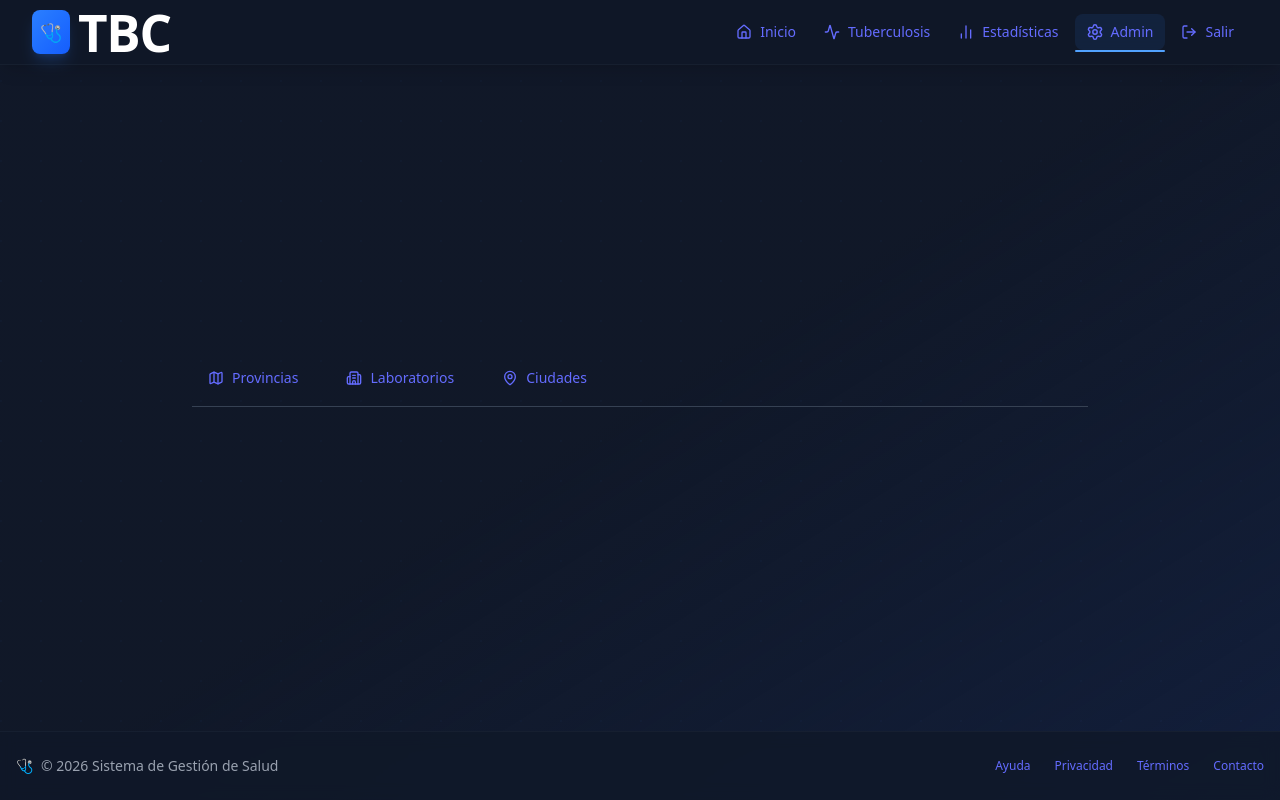
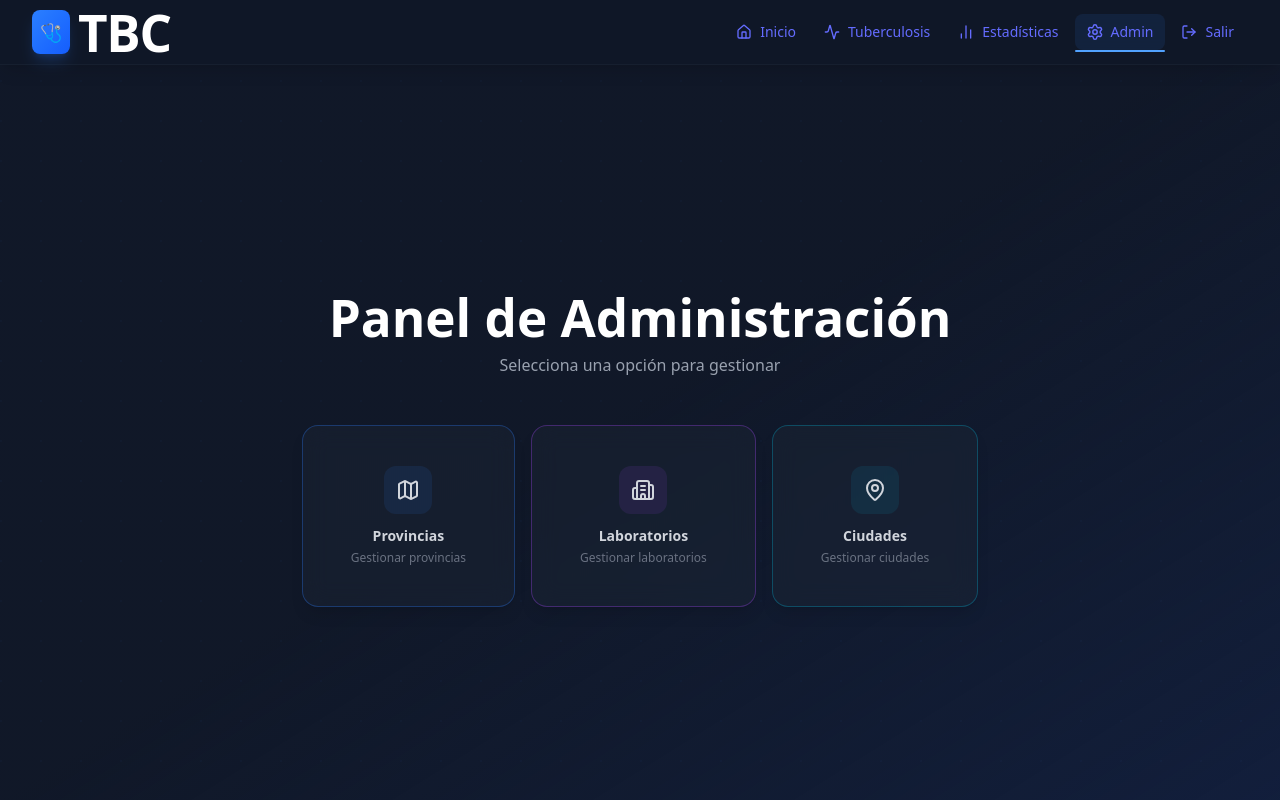
Before and after one commit to AsistenteTbc/FRONTEND-TESIS, a React (Vite) app: page /admin in a window 1280 px wide. Shown: the top 800 px of the page. Built offline with nearby package versions, Linux system fonts and the light colour scheme; sample sign-in values are in the browser's storage.

Commit message:
Modificaciones en el front

```diff
--- a/index.html
+++ b/index.html
@@ -2,7 +2,7 @@
 <html lang="en">
   <head>
     <meta charset="UTF-8" />
-    <link rel="icon" type="image/svg+xml" href="/vite.svg" />
+    <link rel="icon" href="https://fav.farm/🏥" />
     <meta
       name="viewport"
       content="width=device-width, initial-scale=1.0, user-scalable=no"
--- a/src/App.tsx
+++ b/src/App.tsx
@@ -11,11 +11,11 @@ import { Layout } from "./components/layout/Layout";
 // Páginas Públicas
 import WizardPage from "./pages/WizardPage";
 import TuberculosisInfo from "./pages/TuberculosisInfo";
-import Login from "./pages/admin/Login"; // Asegúrate de que la ruta sea correcta (ej: ../pages/TuberculosisLogin o Login)
+import Login from "./pages/admin/Login";
 
 // Páginas Privadas (Admin/Dashboard)
 import Dashboard from "./pages/DashboardPage";
-import { AdminMenu } from "./pages/admin/AdminMenu";
+import AdminHome from "./pages/admin/AdminHome";
 import AdminCities from "./pages/admin/AdminCities";
 import AdminLabs from "./pages/admin/AdminLabs";
 import AdminProvinces from "./pages/admin/AdminProvince";
@@ -48,7 +48,7 @@ function App() {
           {/* Si no estás logueado, ProtectedRoute te manda al Login */}
           <Route element={<ProtectedRoute />}>
             {/* Rutas de Admin */}
-            <Route path="/admin" element={<AdminMenu />} />
+            <Route path="/admin" element={<AdminHome />} />
             <Route path="/admin/cities" element={<AdminCities />} />
             <Route path="/admin/laboratorios" element={<AdminLabs />} />
             <Route path="/admin/provinces" element={<AdminProvinces />} />
--- a/src/components/layout/Layout.tsx
+++ b/src/components/layout/Layout.tsx
@@ -1,4 +1,4 @@
-import React from 'react';
+import React, { useEffect } from 'react'; // <--- Importar useEffect
 import { Navbar } from './Navbar';
 import { useLocation } from 'react-router-dom';
 import { useWizardContext } from '../../context/WizardContext';
@@ -11,10 +11,30 @@ export const Layout: React.FC<LayoutProps> = ({ children }) => {
   const location = useLocation();
   const { isResultStep } = useWizardContext();
 
+  // 1. Lógica para cambiar el título de la pestaña
+  useEffect(() => {
+    const routeTitles: { [key: string]: string } = {
+      '/': 'Inicio',
+      '/tuberculosis': 'Tuberculosis',
+      '/dashboard': 'Estadísticas',
+      '/login': 'Login',
+    };
+
+    // Verificación especial para rutas de Admin que empiezan con /admin
+    let currentTitle = routeTitles[location.pathname] || 'TBC Portal';
+
+    if (location.pathname.startsWith('/admin')) {
+      currentTitle = 'Admin';
+    }
+
+    document.title = `${currentTitle} | Sistema de Salud`;
+  }, [location]);
+
   // Definimos si es la página de estadísticas
   const isDashboard = location.pathname === '/dashboard';
   const isLogin = location.pathname === '/login';
   const isTuberculosis = location.pathname === '/tuberculosis';
+  const isAdmin = location.pathname.startsWith('/admin');
 
   return (
     <div className="min-h-screen bg-gray-900 flex flex-col font-sans text-white relative">
@@ -32,11 +52,11 @@ export const Layout: React.FC<LayoutProps> = ({ children }) => {
       {/* Main Content Dinámico */}
       <main className={`
         flex-grow flex relative z-10 px-4 pt-24 pb-8
-        ${isDashboard || isTuberculosis || isResultStep ? 'items-start justify-start' : 'items-center justify-center'}
+        ${isDashboard || isTuberculosis || isResultStep || isAdmin ? 'items-start justify-start' : 'items-center justify-center'}
       `}>
         <div className={`
           w-full transition-all duration-300
-          ${isDashboard || isTuberculosis || isResultStep ? 'max-w-full px-2 md:px-6' : 'max-w-4xl'}
+          ${isDashboard || isTuberculosis || isResultStep || isAdmin ? 'max-w-full px-2 md:px-6' : 'max-w-4xl'}
           ${isLogin ? 'max-w-md' : ''}
         `}>
           {children}
--- /dev/null
+++ b/src/pages/admin/AdminHome.tsx
@@ -0,0 +1,49 @@
+import React, { useState } from "react";
+import { AdminMenu } from "./AdminMenu";
+import AdminCities from "./AdminCities";
+import AdminLabs from "./AdminLabs";
+import AdminProvinces from "./AdminProvince";
+
+const AdminHome = () => {
+  const [selectedAdmin, setSelectedAdmin] = useState<string | null>(null);
+
+  // Mapeo de rutas a componentes
+  const adminComponents: { [key: string]: React.ReactNode } = {
+    "/admin/laboratorios": <AdminLabs />,
+    "/admin/cities": <AdminCities />,
+    "/admin/provinces": <AdminProvinces />,
+  };
+
+  // Si no hay selección, mostrar los 3 botones centrados
+  if (!selectedAdmin) {
+    return (
+      <div className="w-full min-h-screen flex items-center justify-center pt-0 pb-12">
+        <div className="animate-fadeIn text-center">
+          <h1 className="text-4xl font-bold text-white mb-2">Panel de Administración</h1>
+          <p className="text-gray-400 mb-12">Selecciona una opción para gestionar</p>
+          <div onClick={(e) => {
+            const target = e.target as HTMLAnchorElement;
+            const href = target.getAttribute("href");
+            if (href) {
+              e.preventDefault();
+              setSelectedAdmin(href);
+            }
+          }}>
+            <AdminMenu />
+          </div>
+        </div>
+      </div>
+    );
+  }
+
+  // Si hay selección, mostrar menú arriba (con animación de subida) y el contenido
+  return (
+    <div className="w-full">
+      <div className="animate-menuSlideUp">
+        {adminComponents[selectedAdmin]}
+      </div>
+    </div>
+  );
+};
+
+export default AdminHome;
--- a/src/pages/admin/AdminLabs.tsx
+++ b/src/pages/admin/AdminLabs.tsx
@@ -80,7 +80,7 @@ const AdminLabs = () => {
     {
       header: "Nombre",
       accessorKey: "name" as keyof ILaboratorio,
-      className: "font-medium text-lg",
+      className: "text-gray-300 flex items-center gap-1",
     },
     {
       header: "Ubicación y Contacto",
@@ -134,36 +134,40 @@ const AdminLabs = () => {
   ];
 
   return (
-    <div className="p-6 bg-gray-900 text-white min-h-screen pt-24">
+    <div className="w-full min-h-screen pt-24">
+      <div className="px-4 md:px-8 lg:px-12 mb-8">
         <AdminMenu />
 
-      <div className="flex justify-between items-center mb-6">
-        <h2 className="text-2xl font-bold">Gestión de Laboratorios</h2>
+        <div className="flex flex-col md:flex-row md:justify-between md:items-center gap-4 mt-6">
+          <h2 className="text-2xl md:text-3xl font-bold text-white">Gestión de Laboratorios</h2>
           <button
             onClick={() => {
               setFormData(initialForm);
               setIsModalOpen(true);
             }}
-          className="bg-blue-600 hover:bg-blue-500 px-4 py-2 rounded flex gap-2 transition-colors"
+            className="bg-blue-600 hover:bg-blue-500 px-4 py-2 rounded flex gap-2 transition-colors font-semibold w-fit"
           >
             <Plus size={18} /> Nuevo Laboratorio
           </button>
         </div>
+      </div>
 
+      <div className="animate-slideUp">
         <Table
           data={labs}
           columns={columns}
           emptyMessage="No hay laboratorios registrados."
         />
+      </div>
 
       <Modal
         isOpen={isModalOpen}
         onClose={() => setIsModalOpen(false)}
         title={formData.id ? "Editar Laboratorio" : "Crear Laboratorio"}
       >
-        <form onSubmit={handleSubmit} className="flex flex-col gap-4">
+        <form onSubmit={handleSubmit} className="flex flex-col gap-3">
           <input
-            className="input-std"
+            className="w-full bg-gray-700 p-2 rounded text-white border border-gray-600 focus:outline-none focus:border-blue-500"
             placeholder="Nombre"
             value={formData.name}
             onChange={(e) => setFormData({ ...formData, name: e.target.value })}
@@ -172,36 +176,35 @@ const AdminLabs = () => {
 
           {/* DIRECCIÓN (TEXTO) */}
           <div>
-            <label className="text-xs text-gray-400 ml-1">Dirección</label>
             <input
-              className="input-std"
-              placeholder="Ej: Av. Santa Fe 1234, Ciudad"
+              className="w-full bg-gray-700 p-2 rounded text-white border border-gray-600 focus:outline-none focus:border-blue-500"
+              placeholder="Dirección (Ej: Av. Santa Fe 1234, Ciudad)"
               value={formData.address}
               onChange={(e) =>
                 setFormData({ ...formData, address: e.target.value })
               }
               required
             />
-            <p className="text-[10px] text-gray-500 mt-1 ml-1">
+            <p className="text-[9px] text-gray-500 mt-0.5 ml-1">
               * Ingresa la dirección y luego marca el punto exacto en el mapa.
             </p>
           </div>
 
           {/* 👇 MAPA + INPUTS MANUALES */}
           <div className="border border-gray-600 rounded p-2 bg-gray-800">
-            <div className="flex justify-between items-end mb-2 gap-4">
+            <div className="flex justify-between items-end mb-2 gap-2">
               <span className="text-xs font-bold text-blue-400 mb-2">
                 Ubicación Exacta
               </span>
 
               {/* Inputs Editables de Latitud y Longitud */}
-              <div className="flex gap-2">
+              <div className="flex gap-1">
                 <div className="flex flex-col">
-                  <label className="text-[10px] text-gray-400">Latitud</label>
+                  <label className="text-[9px] text-gray-400">Latitud</label>
                   <input
                     type="number"
-                    step="any" // Importante para permitir decimales largos
-                    className="bg-gray-700 text-white text-xs p-1 rounded border border-gray-600 w-24 focus:border-blue-500 outline-none"
+                    step="any"
+                    className="bg-gray-700 text-white text-xs p-1 rounded border border-gray-600 w-16 focus:border-blue-500 outline-none"
                     value={formData.latitude || ""}
                     onChange={(e) =>
                       handleLocationChange(
@@ -212,11 +215,11 @@ const AdminLabs = () => {
                   />
                 </div>
                 <div className="flex flex-col">
-                  <label className="text-[10px] text-gray-400">Longitud</label>
+                  <label className="text-[9px] text-gray-400">Longitud</label>
                   <input
                     type="number"
                     step="any"
-                    className="bg-gray-700 text-white text-xs p-1 rounded border border-gray-600 w-24 focus:border-blue-500 outline-none"
+                    className="bg-gray-700 text-white text-xs p-1 rounded border border-gray-600 w-16 focus:border-blue-500 outline-none"
                     value={formData.longitude || ""}
                     onChange={(e) =>
                       handleLocationChange(
@@ -229,16 +232,18 @@ const AdminLabs = () => {
               </div>
             </div>
 
+            <div className="h-40 rounded overflow-hidden">
               <LocationPicker
                 onLocationChange={handleLocationChange}
                 initialLat={formData.latitude}
                 initialLng={formData.longitude}
               />
             </div>
+          </div>
 
-          <div className="grid grid-cols-2 gap-4">
+          <div className="grid grid-cols-2 gap-2">
             <input
-              className="input-std"
+              className="w-full bg-gray-700 p-2 rounded text-white border border-gray-600 focus:outline-none focus:border-blue-500"
               placeholder="Teléfono"
               value={formData.phone}
               onChange={(e) =>
@@ -246,7 +251,7 @@ const AdminLabs = () => {
               }
             />
             <input
-              className="input-std"
+              className="w-full bg-gray-700 p-2 rounded text-white border border-gray-600 focus:outline-none focus:border-blue-500"
               placeholder="Horario"
               value={formData.horario}
               onChange={(e) =>
@@ -256,7 +261,7 @@ const AdminLabs = () => {
           </div>
 
           <select
-            className="input-std"
+            className="w-full bg-gray-700 p-2 rounded text-white border border-gray-600 focus:outline-none focus:border-blue-500 cursor-pointer"
             value={formData.provinceId}
             onChange={(e) =>
               setFormData({ ...formData, provinceId: Number(e.target.value) })
@@ -275,11 +280,11 @@ const AdminLabs = () => {
             <button
               type="button"
               onClick={() => setIsModalOpen(false)}
-              className="btn-secondary"
+              className="flex-1 backdrop-blur-sm bg-gray-500/20 hover:bg-gray-500/30 border border-gray-500/30 hover:border-gray-500/50 p-2 rounded-xl transition-all font-semibold text-white"
             >
               Cancelar
             </button>
-            <button type="submit" className="btn-primary">
+            <button type="submit" className="flex-1 backdrop-blur-sm bg-purple-500/20 hover:bg-purple-500/30 border border-purple-500/30 hover:border-purple-500/50 p-2 rounded-xl transition-all font-semibold text-white">
               Guardar
             </button>
           </div>
--- a/src/pages/admin/AdminMenu.tsx
+++ b/src/pages/admin/AdminMenu.tsx
@@ -1,44 +1,94 @@
 import { Link, useLocation } from "react-router-dom";
-import { Map, Building2, MapPin } from "lucide-react"; // Íconos opcionales para que quede más bonito
+import { Map, Building2, MapPin } from "lucide-react";
 
 export const AdminMenu = () => {
   const location = useLocation();
 
-  // Definimos las pestañas
-  const tabs = [
-    { name: "Provincias", path: "/admin/provinces", icon: Map },
-    { name: "Laboratorios", path: "/admin/laboratorios", icon: Building2 },
-    { name: "Ciudades", path: "/admin/cities", icon: MapPin },
+  // Definimos las opciones como cards
+  const options = [
+    {
+      name: "Provincias",
+      path: "/admin/provinces",
+      icon: Map,
+      description: "Gestionar provincias",
+      gradient: "from-blue-600 to-blue-700",
+      lightBg: "bg-blue-500/10",
+      activeBg: "bg-blue-500/20",
+      border: "border-blue-500/30",
+      hover: "hover:border-blue-500/50 hover:bg-blue-500/20"
+    },
+    {
+      name: "Laboratorios",
+      path: "/admin/laboratorios",
+      icon: Building2,
+      description: "Gestionar laboratorios",
+      gradient: "from-purple-600 to-purple-700",
+      lightBg: "bg-purple-500/10",
+      activeBg: "bg-purple-500/20",
+      border: "border-purple-500/30",
+      hover: "hover:border-purple-500/50 hover:bg-purple-500/20"
+    },
+    {
+      name: "Ciudades",
+      path: "/admin/cities",
+      icon: MapPin,
+      description: "Gestionar ciudades",
+      gradient: "from-cyan-600 to-cyan-700",
+      lightBg: "bg-cyan-500/10",
+      activeBg: "bg-cyan-500/20",
+      border: "border-cyan-500/30",
+      hover: "hover:border-cyan-500/50 hover:bg-cyan-500/20"
+    },
   ];
 
   const isActive = (path: string) => location.pathname === path;
 
   return (
-    <div className="mb-8 border-b border-gray-700 pb-1">
-      <nav className="flex gap-4 overflow-x-auto">
-        {tabs.map((tab) => {
-          const Icon = tab.icon;
-          const active = isActive(tab.path);
+    <div className="mb-12 flex justify-center w-full">
+      <div className="flex flex-col sm:flex-row gap-4 w-full sm:w-auto">
+        {options.map((option) => {
+          const Icon = option.icon;
+          const active = isActive(option.path);
 
           return (
             <Link
-              key={tab.path}
-              to={tab.path}
+              key={option.path}
+              to={option.path}
               className={`
-                flex items-center gap-2 px-4 py-3 text-sm font-medium transition-colors border-b-2
-                ${
-                  active
-                    ? "border-blue-500 text-blue-400"
-                    : "border-transparent text-gray-400 hover:text-gray-200 hover:border-gray-600"
-                }
+                relative overflow-hidden group flex-1 sm:flex-none
+                px-12 py-10 rounded-2xl transition-all duration-300
+                ${active ? `${option.activeBg} border-opacity-100` : `bg-gray-800/40 border-opacity-50`}
+                backdrop-blur-md border shadow-lg
+                ${option.border} ${!active ? option.hover : ""}
               `}
             >
-              <Icon size={16} />
-              {tab.name}
+              {/* Gradiente de fondo que aparece al hover */}
+              <div className={`absolute inset-0 bg-gradient-to-br ${option.gradient} opacity-0 group-hover:opacity-10 transition-opacity duration-300`}></div>
+
+              {/* Contenido */}
+              <div className="relative flex flex-col items-center gap-3">
+                <div className={`
+                  p-3 rounded-xl transition-all duration-300
+                  ${active ? `bg-gradient-to-br ${option.gradient} text-white shadow-lg` : `${option.lightBg} text-gray-300 group-hover:text-white`}
+                `}>
+                  <Icon size={24} />
+                </div>
+
+                <div className="text-center">
+                  <h3 className={`text-sm font-bold transition-colors duration-300 ${
+                    active ? "text-white" : "text-gray-300 group-hover:text-white"
+                  }`}>
+                    {option.name}
+                  </h3>
+                  <p className="text-xs text-gray-500 group-hover:text-gray-400 transition-colors mt-1">
+                    {option.description}
+                  </p>
+                </div>
+              </div>
             </Link>
           );
         })}
-      </nav>
+      </div>
     </div>
   );
 };
```
Also changed, not shown: src/App.css (+32 -0 lines), src/components/ui/Modal.tsx (+9 -7 lines), src/components/ui/Table.tsx (+5 -5 lines), src/components/wizard/steps/StepResult.tsx (+4 -4 lines), src/pages/admin/AdminCities.tsx (+14 -10 lines), src/pages/admin/AdminProvince.tsx (+9 -10 lines). Lines whose indentation alone changed are shown as unchanged.
